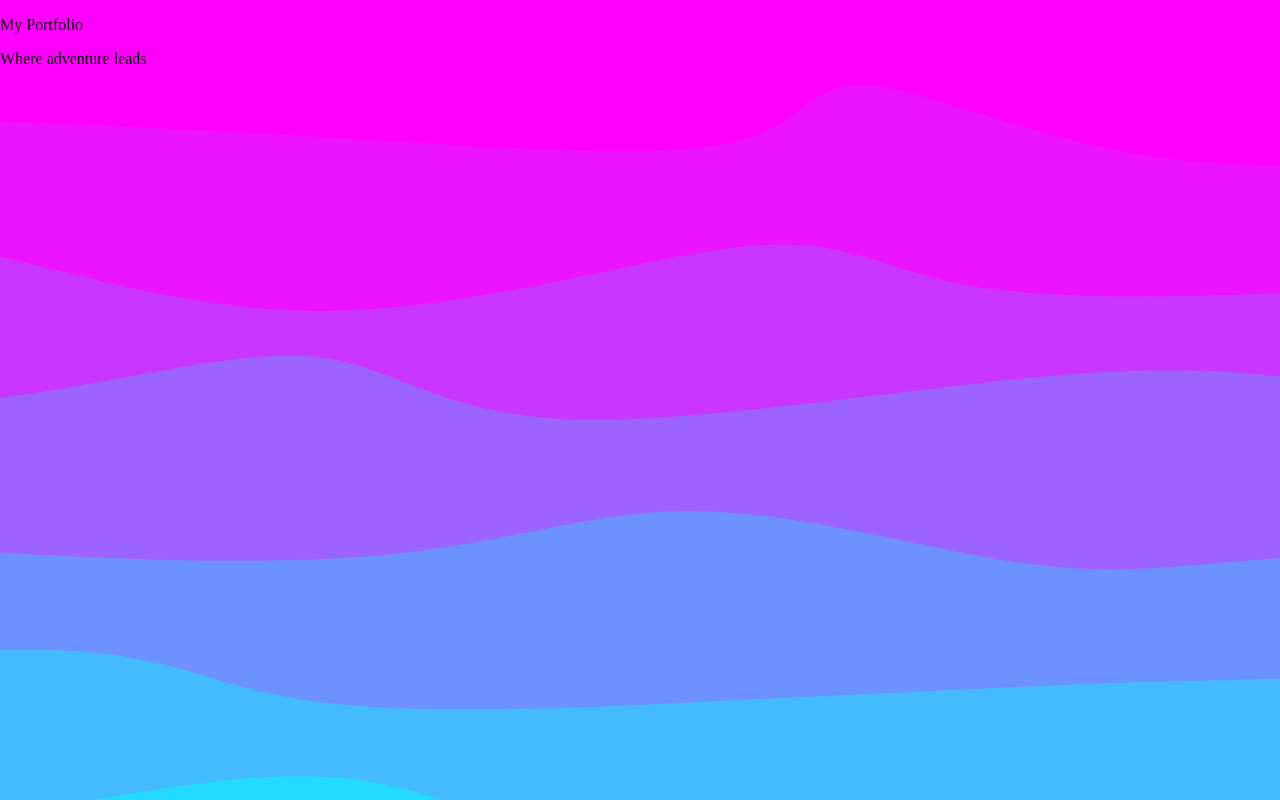
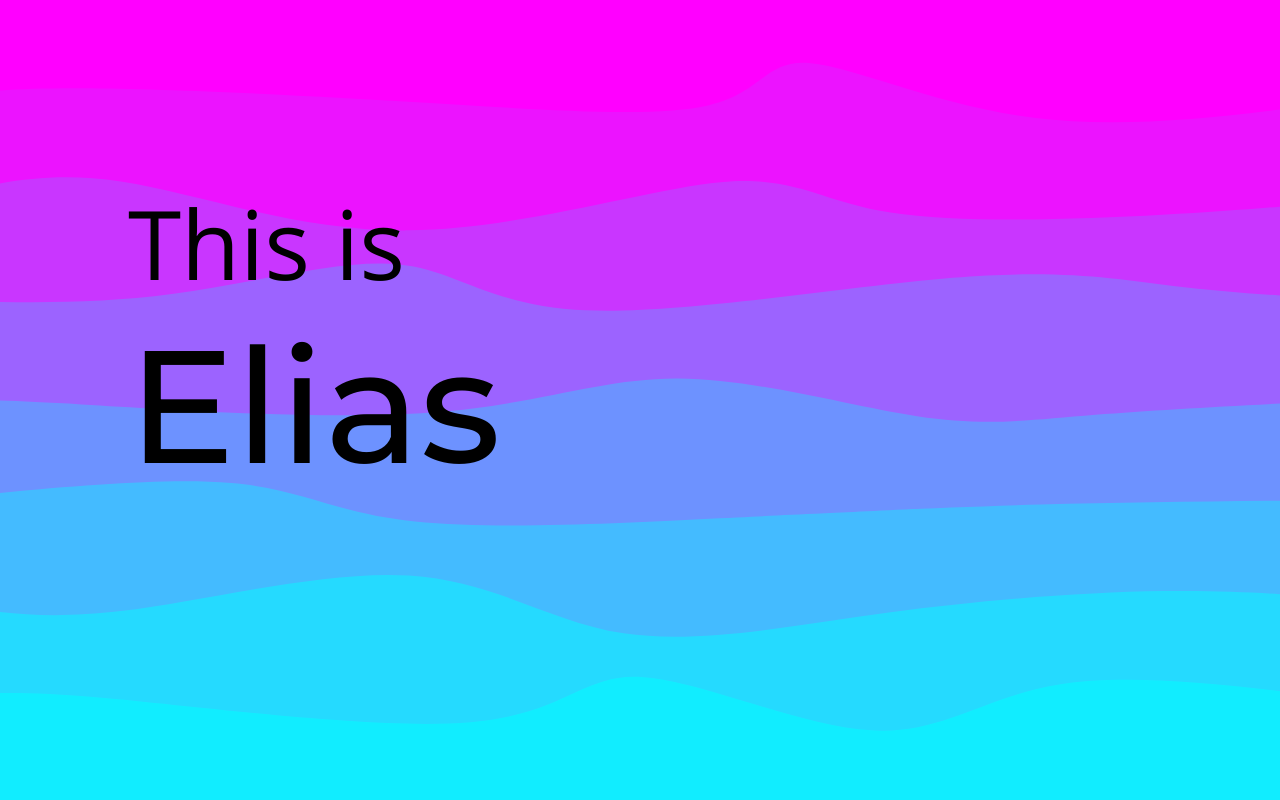
Before and after one commit to ellegamee/ReactPortfolio, a React (Create React App) app in the folder portfolio/: page / in a window 1280 px wide. Built offline with nearby package versions, Linux system fonts and the light colour scheme.

Commit message:
name and intro text placed and styled almost perfect

```diff
--- a/portfolio/src/App.js
+++ b/portfolio/src/App.js
@@ -1,6 +1,6 @@
 import React from 'react'
 import {BrowserRouter as Router, Route, Routes} from 'react-router-dom'
-import Landing from './Pages/landing'
+import Landing from './Pages/landing/landing'
 import Header from './Components/Header'
 
 function App() {
--- a/portfolio/src/Pages/landing.jsx
+++ /dev/null
@@ -1,22 +0,0 @@
-import backgroundImage from '../Images/BackgroundWave.svg'
-
-export default function Landing() {
-    const wrapper_div = {
-        'backgroundImage': `url(${backgroundImage})`,
-        'backgroundPosition': 'center top',
-
-        'position': 'absolute',
-        'top': '0',
-        'bottom': '0',
-        'left': '0',
-        'right': '0',
-    }
-
-    // <img style={styled_background} src= alt='' />
-    return (
-        <div style={wrapper_div}>
-            <p>My Portfolio</p>
-            <p>Where adventure leads</p>
-        </div>
-    )
-}
--- /dev/null
+++ b/portfolio/src/Pages/landing/landing.css
@@ -0,0 +1,48 @@
+:root {
+    --image-height: 30em;
+    --fs-600: 5rem;
+    --fs-400: 2.5rem;
+}
+
+@media (min-width: 40em) {
+    :root {
+        --image-height: 50em;
+        --fs-600: 10rem;
+        --fs-400: 6rem;
+    }
+}
+
+.landing-background {
+    background-image: url('../../Images/BackgroundWave.svg');
+    background-position: center top;
+    background-size: cover;
+
+    position: absolute;
+    top: 0;
+    bottom: 0;
+    left: 0;
+    right: 0;
+}
+
+.text__wrapper {
+    display: flex;
+    height: 85%;
+    flex-direction: column;
+    justify-content: center;
+
+    margin-left: 10%;
+}
+
+.text__wrapper--intro {
+    font-family: OpenSans;
+    font-size: var(--fs-400);
+}
+
+.text__wrapper--name {
+    font-family: Montserrat;
+    font-size: var(--fs-600);
+}
+
+p {
+    margin: 0;
+}
--- /dev/null
+++ b/portfolio/src/Pages/landing/landing.jsx
@@ -0,0 +1,13 @@
+import React from "react"
+import "./landing.css"
+
+export default function Landing() {
+    return (
+        <div className="landing-background">
+            <div className="text__wrapper">
+                <p className="text__wrapper--intro">This is</p>
+                <p className="text__wrapper--name">Elias</p>
+            </div>
+        </div>
+    )
+}
```
Also changed, not shown: portfolio/src/Images/Portrait.svg (deleted), portfolio/src/Images/portrait.png (added).
